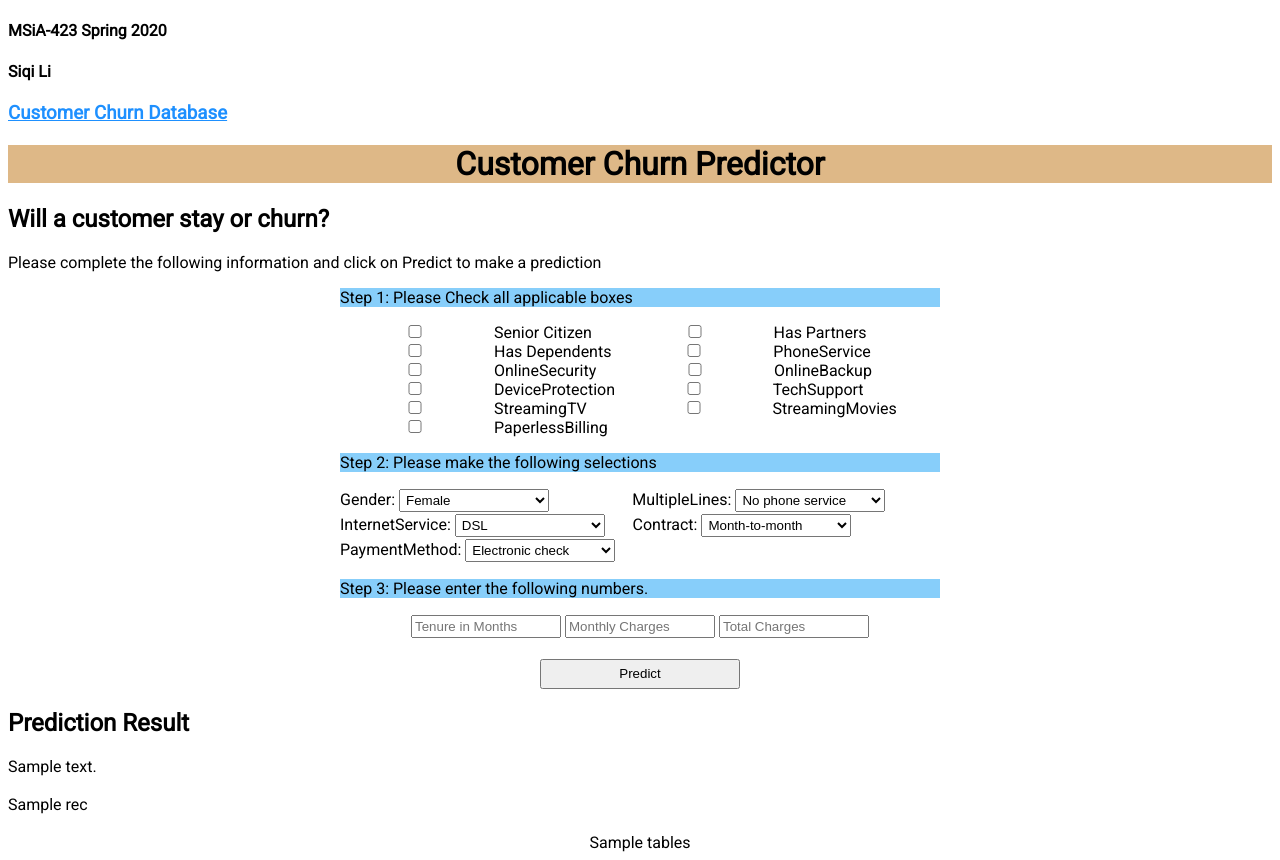
After one commit to LSQI15/Customer-Churn-Predictor-App, a Flask app: template app/templates/index.html in a window 1280 px wide. The commit adds this page. Run offline with Flask 2, Linux system fonts and the light colour scheme; the template is opened without the code that fills it: most values are stand-ins (such as "Sample title", 1, 10 or a date in 2020); parts of the project's set-up code (start-up, migrations or seed data) failed here and were passed over.

```diff
--- a/app.py
+++ b/app.py
@@ -1,20 +1,20 @@
+import logging.config
+import pandas as pd
+import pickle
 import traceback
 from flask import render_template, request, redirect, url_for
 import logging.config
-# from app.models import Tracks
 from flask import Flask
-from src.add_songs import Tracks
+from src.customer_db import Customer
 from flask_sqlalchemy import SQLAlchemy
 
+app = Flask(__name__, template_folder="app/templates")
+rf = pickle.load(open('models/rf.pkl', 'rb'))
 
-# Initialize the Flask application
-app = Flask(__name__, template_folder="app/templates")
+from src.helper import make_ingest_df
+from src.customer_db import ingest_db
 
-# Configure flask app from flask_config.py
 app.config.from_pyfile('config/flaskconfig.py')
-
-# Define LOGGING_CONFIG in flask_config.py - path to config file for setting
-# up the logger (e.g. config/logging/local.conf)
 logging.config.fileConfig(app.config["LOGGING_CONFIG"])
 logger = logging.getLogger(app.config["APP_NAME"])
 logger.debug('Test log')
@@ -24,42 +24,165 @@ db = SQLAlchemy(app)
 
 
 @app.route('/')
-def index():
-    """Main view that lists songs in the database.
+def home():
+    return render_template('index.html')
 
-    Create view into index page that uses data queried from Track database and
-    inserts it into the msiapp/templates/index.html template.
 
+@app.route('/database')
+def database():
+    """Main view that lists customers and their predicted outcome of churning in the database.
+    Create view into index page that uses data queried from Customer database and
+    inserts it into the app/templates/index.html template.
     Returns: rendered html template
-
     """
-
     try:
-        tracks = db.session.query(Tracks).limit(app.config["MAX_ROWS_SHOW"]).all()
-        logger.debug("Index page accessed")
-        return render_template('index.html', tracks=tracks)
+        customers = db.session.query(Customer).limit(app.config["MAX_ROWS_SHOW"]).all()
+        logger.debug("databse page accessed")
+        return render_template('show_db.html', customers=customers)
     except:
         traceback.print_exc()
-        logger.warning("Not able to display tracks, error page returned")
+        logger.warning("Not able to display customers, error page returned")
         return render_template('error.html')
 
 
-@app.route('/add', methods=['POST'])
-def add_entry():
-    """View that process a POST with new song input
+@app.route('/predict', methods=['POST'])
+def predict():
+    # get user inputs for binary features
+    SeniorCitizen = 'No'
+    if 'SeniorCitizen' in request.form:
+        SeniorCitizen = 'Yes'
+    logger.info('SeniorCitizen: ' + SeniorCitizen)
 
-    :return: redirect to index page
-    """
+    Partner = 'No'
+    if 'Partner' in request.form:
+        Partner = 'Yes'
+    logger.info('Partner: ' + Partner)
 
-    try:
-        track1 = Tracks(artist=request.form['artist'], album=request.form['album'], title=request.form['title'])
-        db.session.add(track1)
-        db.session.commit()
-        logger.info("New song added: %s by %s", request.form['title'], request.form['artist'])
-        return redirect(url_for('index'))
-    except:
-        logger.warning("Not able to display tracks, error page returned")
-        return render_template('error.html')
+    Dependents = 'No'
+    if 'Dependents' in request.form:
+        Dependents = 'Yes'
+    logger.info('Dependents: ' + Dependents)
+
+    PhoneService = 'No'
+    if 'PhoneService' in request.form:
+        PhoneService = 'Yes'
+    logger.info('PhoneService: ' + PhoneService)
+
+    OnlineSecurity = 'No'
+    if 'OnlineSecurity' in request.form:
+        OnlineSecurity = 'Yes'
+    logger.info('OnlineSecurity: ' + OnlineSecurity)
+
+    OnlineBackup = 'No'
+    if 'OnlineBackup' in request.form:
+        OnlineBackup = 'Yes'
+    logger.info('OnlineBackup: ' + OnlineBackup)
+
+    DeviceProtection = 'No'
+    if 'DeviceProtection' in request.form:
+        DeviceProtection = 'Yes'
+    logger.info('DeviceProtection: ' + DeviceProtection)
+
+    TechSupport = 'No'
+    if 'TechSupport' in request.form:
+        TechSupport = 'Yes'
+    logger.info('TechSupport: ' + TechSupport)
+
+    StreamingTV = 'No'
+    if 'StreamingTV' in request.form:
+        StreamingTV = 'Yes'
+    logger.info('StreamingTV: ' + StreamingTV)
+
+    StreamingMovies = 'No'
+    if 'StreamingMovies' in request.form:
+        StreamingMovies = 'Yes'
+    logger.info('StreamingMovies: ' + StreamingMovies)
+
+    PaperlessBilling = 'No'
+    if 'PaperlessBilling' in request.form:
+        PaperlessBilling = 'Yes'
+    logger.info('PaperlessBilling: ' + PaperlessBilling)
+
+    # get user inputs for numeric features
+    Tenure = float(request.form["Tenure"])
+    logger.info('Tenure: ' + str(Tenure))
+    MonthlyCharges = float(request.form["MonthlyCharges"])
+    logger.info('MonthlyCharges: ' + str(MonthlyCharges))
+    TotalCharges = float(request.form["TotalCharges"])
+    logger.info('TotalCharges: ' + str(TotalCharges))
+
+    # get user inputs for multi-category features
+    Gender = 'Female'
+    if request.form["Gender"] == '1':
+        Gender = 'Male'
+    logger.info('Gender: ' + Gender)
+
+    MultipleLines = 'No'
+    if request.form["MultipleLines"] == '1':
+        MultipleLines = 'Yes'
+    elif request.form["MultipleLines"] == '2':
+        MultipleLines = 'No phone service'
+    logger.info('MultipleLines: ' + MultipleLines)
+
+    InternetService = 'No'
+    if request.form["InternetService"] == '1':
+        InternetService = 'DSL'
+    elif request.form["InternetService"] == '2':
+        InternetService = 'Fiber optic'
+    logger.info('InternetService: ' + InternetService)
+
+    Contract = 'Month-to-month'
+    if request.form["Contract"] == '1':
+        Contract = 'One year'
+    elif request.form["Contract"] == '2':
+        Contract = 'Two year'
+    logger.info('contact: ' + Contract)
+
+    PaymentMethod = 'Electronic check'
+    if request.form["PaymentMethod"] == '1':
+        PaymentMethod = 'Mailed check'
+    elif request.form["PaymentMethod"] == '2':
+        PaymentMethod = 'Bank transfer (automatic)'
+    elif request.form["PaymentMethod"] == '3':
+        PaymentMethod = 'Credit card (automatic)'
+    logger.info('PaymentMethod: ' + PaymentMethod)
+
+    # combine user inputs into a pandas dataframe for
+    values = [Gender, SeniorCitizen, Partner, Dependents, Tenure, PhoneService, OnlineSecurity, OnlineBackup,
+              DeviceProtection, TechSupport, StreamingTV, StreamingMovies, PaperlessBilling, MonthlyCharges,
+              TotalCharges, MultipleLines, InternetService, Contract, PaymentMethod]
+    cols = ['Gender', 'SeniorCitizen', 'Partner', 'Dependents', 'Tenure', 'PhoneService', 'OnlineSecurity',
+            'OnlineBackup',
+            'DeviceProtection', 'TechSupport', 'StreamingTV', 'StreamingMovies', 'PaperlessBilling', 'MonthlyCharges',
+            'TotalCharges', 'MultipleLines', 'InternetService', 'Contract', 'PaymentMethod']
+
+    # combine user inputs to a data frame
+    preprocessed_df = pd.DataFrame(data=[values], columns=cols)
+    logger.info('User input has been retrieved.')
+
+    # use random forest model to make prediction
+    ingest_df = make_ingest_df(rf, preprocessed_df)
+    output = ingest_df.PredProbability[0]
+    logger.info('The predicted probability of churn for the given customer is: ' + str(output))
+
+    # ingest this record to the customer database
+    ingest_db(ingest_df, db.get_engine())
+    logger.info('User input and the corresponding predictions haven been added to the database.')
+
+    user_input_str = preprocessed_df.T.reset_index().rename(columns={'index': 'Features', 0: 'Values'}).to_html()
+
+    if output > 0.75:
+        recommendation = 'This customer has a high risk of churning. The recommended offer is to lower fees for 6 months.'
+    elif output > 0.50:
+        recommendation = 'This customer has a moderate risk of churning. The recommended offer is to lower fees for 3 months.'
+    elif output > 0.25:
+        recommendation = 'This customer has a low risk of churning. The recommended offer is to lower fees for 1 month.'
+    else:
+        recommendation = 'This customer is not at risk. No action is needed.'
+
+    return render_template('index.html', tables=user_input_str, rec=recommendation,
+                           prediction_text='Based on the following input values, the probability that this customer will churn is: {}'.format(
+                               round(output, 5)))
 
 
 if __name__ == '__main__':
--- a/app/templates/error.html
+++ b/app/templates/error.html
@@ -7,7 +7,7 @@
 
 <body>
     <h3>
-         <a href = "{{ url_for('index') }}">Penny Lane Music Recommender</a>
+         <a href = "{{ url_for('home') }}">Customer Churn Predictor - Home</a>
     </h3>
 
     <div class="alert alert-danger" role="alert">
--- /dev/null
+++ b/app/templates/index.html
@@ -0,0 +1,172 @@
+<!DOCTYPE html>
+<html>
+<head>
+    <meta charset="UTF-8">
+    <title>Customer Churn Prediction</title>
+    <link href='https://fonts.googleapis.com/css?family=Roboto' rel='stylesheet'>
+    <style>
+        body {
+            font-family: 'Roboto';
+        }
+
+        h1 {
+            background-color: burlywood;
+        }
+
+        p {
+            background-color: lightskyblue;
+        }
+
+        input, textarea, select, button {
+            width: 150px;
+            padding: 2px;
+            margin: 1px auto;
+            box-sizing: border-box;
+        }
+
+        form {
+            width: 600px;
+            margin: 0 auto;
+        }
+
+        table.dataframe, .dataframe th, .dataframe td {
+            border: none;
+            border-bottom: 1px solid #C8C8C8;
+            border-collapse: collapse;
+            text-align: left;
+            padding: 10px;
+            margin-bottom: 40px;
+            font-size: 0.9em;
+        }
+
+        tr:nth-child(odd) {
+            background-color: #eee;
+        }
+
+        tr:nth-child(even) {
+            background-color: #fff;
+        }
+
+        tr:hover {
+            background-color: #ffff99;
+        }
+    </style>
+</head>
+
+<div class="login">
+    <h4>MSiA-423 Spring 2020</h4>
+    <h4>Siqi Li</h4>
+    <h3><a href="{{ url_for('database') }}" style="color: dodgerblue">Customer Churn Database</a></h3>
+    <center><h1>Customer Churn Predictor</h1></center>
+
+    <h2>Will a customer stay or churn?</h2>
+    <p style="background-color: white;">Please complete the following information and click on Predict to make a
+        prediction</p>
+
+    <!-- User input for receiving query for random forest model to make prediction -->
+    <form action="{{ url_for('predict') }}" method="post">
+
+        <p>Step 1: Please Check all applicable boxes</p>
+
+        <input type="checkbox" id="SeniorCitizen" name="SeniorCitizen" value=1>
+        <label for="SeniorCitizen"> Senior Citizen</label>&nbsp;&nbsp;&nbsp;&nbsp;&nbsp;&nbsp;
+        <input type="checkbox" id="Partner" name="Partner" value=1>
+        <label for="Partner">Has Partners</label>
+        <br/>
+        <input type="checkbox" id="Dependents" name="Dependents" value=1>
+        <label for="Dependents">Has Dependents</label>&nbsp;
+        <input type="checkbox" id="PhoneService" name="PhoneService" value=1>
+        <label for="PhoneService">PhoneService</label>
+        <br/>
+        <input type="checkbox" id="OnlineSecurity" name="OnlineSecurity" value=1>
+        <label for="OnlineSecurity">OnlineSecurity</label>&nbsp;&nbsp;&nbsp;&nbsp;&nbsp;
+        <input type="checkbox" id="OnlineBackup" name="OnlineBackup" value=1>
+        <label for="OnlineBackup">OnlineBackup</label>
+        <br/>
+        <input type="checkbox" id="DeviceProtection" name="DeviceProtection" value=1>
+        <label for="DeviceProtection">DeviceProtection</label>
+        <input type="checkbox" id="TechSupport" name="TechSupport" value=1>
+        <label for="TechSupport">TechSupport</label>
+        <br/>
+        <input type="checkbox" id="StreamingTV" name="StreamingTV" value=1>
+        <label for="StreamingTV">StreamingTV</label>&nbsp;&nbsp;&nbsp;&nbsp;&nbsp;&nbsp;&nbsp;
+        <input type="checkbox" id="StreamingMovies" name="StreamingMovies" value=1>
+        <label for="StreamingMovies">StreamingMovies</label>
+        <br/>
+        <input type="checkbox" id="PaperlessBilling" name="PaperlessBilling" value=1>
+        <label for="PaperlessBilling">PaperlessBilling</label>
+
+        <p>Step 2: Please make the following selections</p>
+
+        <label for="Gender">Gender:</label>
+        <select id="Gender" name="Gender">
+            <option value=0>Female</option>
+            <option value=1>Male</option>
+        </select>
+        &nbsp;&nbsp;&nbsp;&nbsp;&nbsp;&nbsp;&nbsp;&nbsp;&nbsp;&nbsp;&nbsp;&nbsp;&nbsp;&nbsp;&nbsp;&nbsp;&nbsp;&nbsp;&nbsp;
+        <label for="MultipleLines">MultipleLines:</label>
+        <select id="MultipleLines" name="MultipleLines">
+            <option value=2>No phone service</option>
+            <option value=0>No</option>
+            <option value=1>Yes</option>
+        </select>
+        <br/>
+
+        <label for="InternetService">InternetService:</label>
+        <select id="InternetService" name="InternetService">
+            <option value=1>DSL</option>
+            <option value=0>No</option>
+            <option value=2>Fiber optic</option>
+        </select>&nbsp;&nbsp;&nbsp;&nbsp;&nbsp;&nbsp;
+
+        <label for="Contract">Contract:</label>
+        <select id="Contract" name="Contract">
+            <option value=0>Month-to-month</option>
+            <option value=1>One year</option>
+            <option value=2>Two year</option>
+        </select>
+        <br/>
+
+        <label for="PaymentMethod">PaymentMethod:</label>
+        <select id="PaymentMethod" name="PaymentMethod">
+            <option value=0>Electronic check</option>
+            <option value=1>Mailed check</option>
+            <option value=2>Bank transfer (automatic)</option>
+            <option value=3>Credit card (automatic)</option>
+        </select>&nbsp;&nbsp;
+        <br/>
+
+        <p>Step 3: Please enter the following numbers.</p>
+
+        <center>
+            <input type="number" min="0" name="Tenure" placeholder="Tenure in Months" required="required"/>
+            <input type="number" step="0.01" min="0" name="MonthlyCharges" placeholder="Monthly Charges"
+                   required="required"/>
+            <input type="number" step="0.01" min="0" name="TotalCharges" placeholder="Total Charges"
+                   required="required"/>
+        </center>
+        <br>
+
+        <center>
+            <button type="submit" class="btn btn-primary btn-block btn-large" style="height:30px;width:200px">Predict
+            </button>
+        </center>
+
+    </form>
+
+
+    <h2>Prediction Result</h2>
+
+    {{ prediction_text }}<br><br>
+    {{ rec }}<br><br>
+    <center>{{ tables|safe }}</center>
+
+
+    {#  <br>#}
+    {#  <br>#}
+    {#  <input type="image" src= {{url_2}} alt="Submit Form" height="130" width="750" onerror="this.style.display='none'"/>#}
+
+</div>
+
+</body>
+</html>
```
Also changed, not shown: app/templates/show_db.html (+1 -9 lines), test/test_reproductivity.py (added, +1 -0 lines), test/test_unitTest.py (added, +1 -0 lines), README.md, data/customer.db (deleted), test/__init__.py (added), 5 other files.
